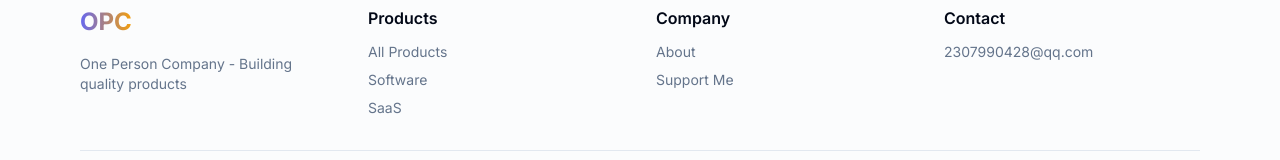
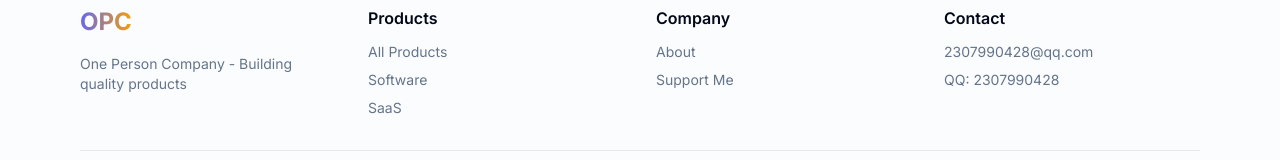
Before and after one commit to CodingGyd/opc-homePage, a Next.js app: page /en/products/1 in a window 1280 px wide. Shown: the part 1977-2137 px from the top of the page. Built offline with nearby package versions, Linux system fonts and the light colour scheme.

Commit message:
Add QQ number to footer contact info

```diff
--- a/components/layout/Footer.tsx
+++ b/components/layout/Footer.tsx
@@ -75,6 +75,9 @@ export function Footer() {
                   2307990428@qq.com
                 </a>
               </li>
+              <li>
+                <span>QQ: 2307990428</span>
+              </li>
             </ul>
           </div>
         </div>
```
